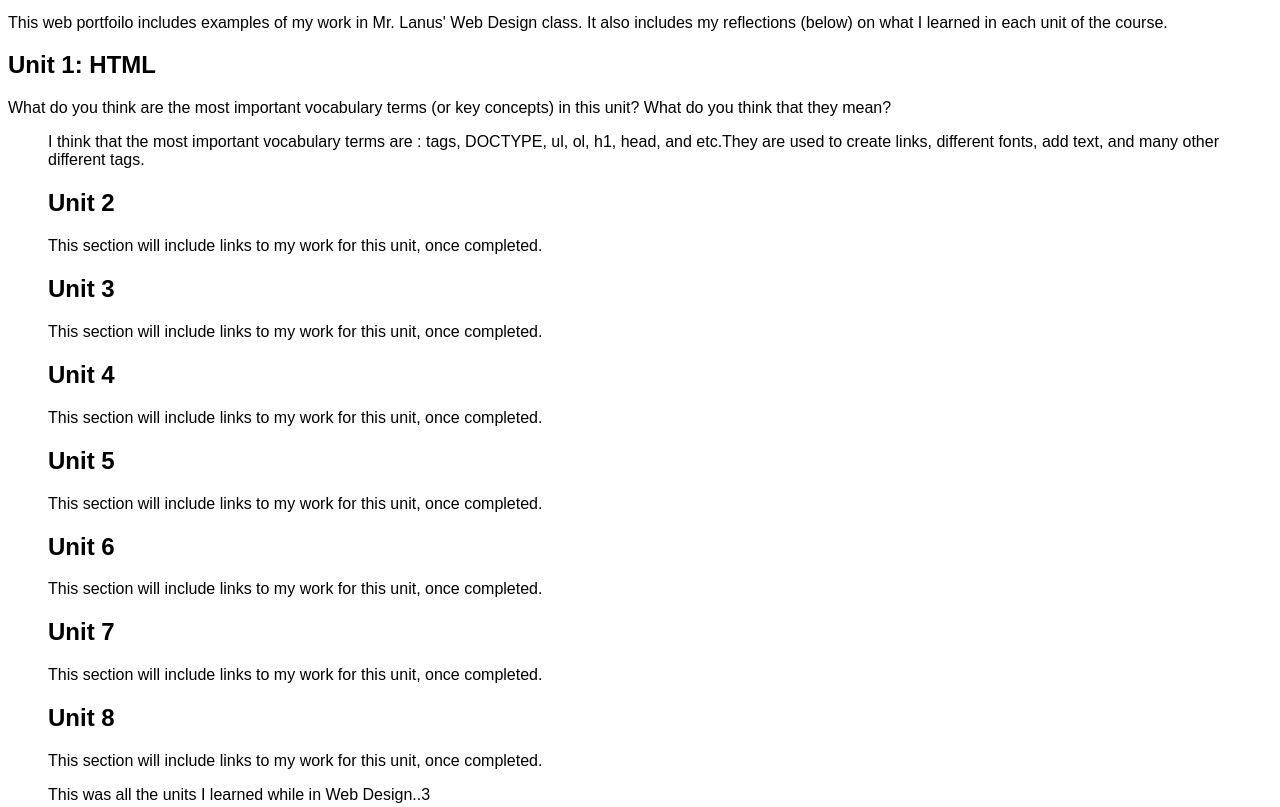
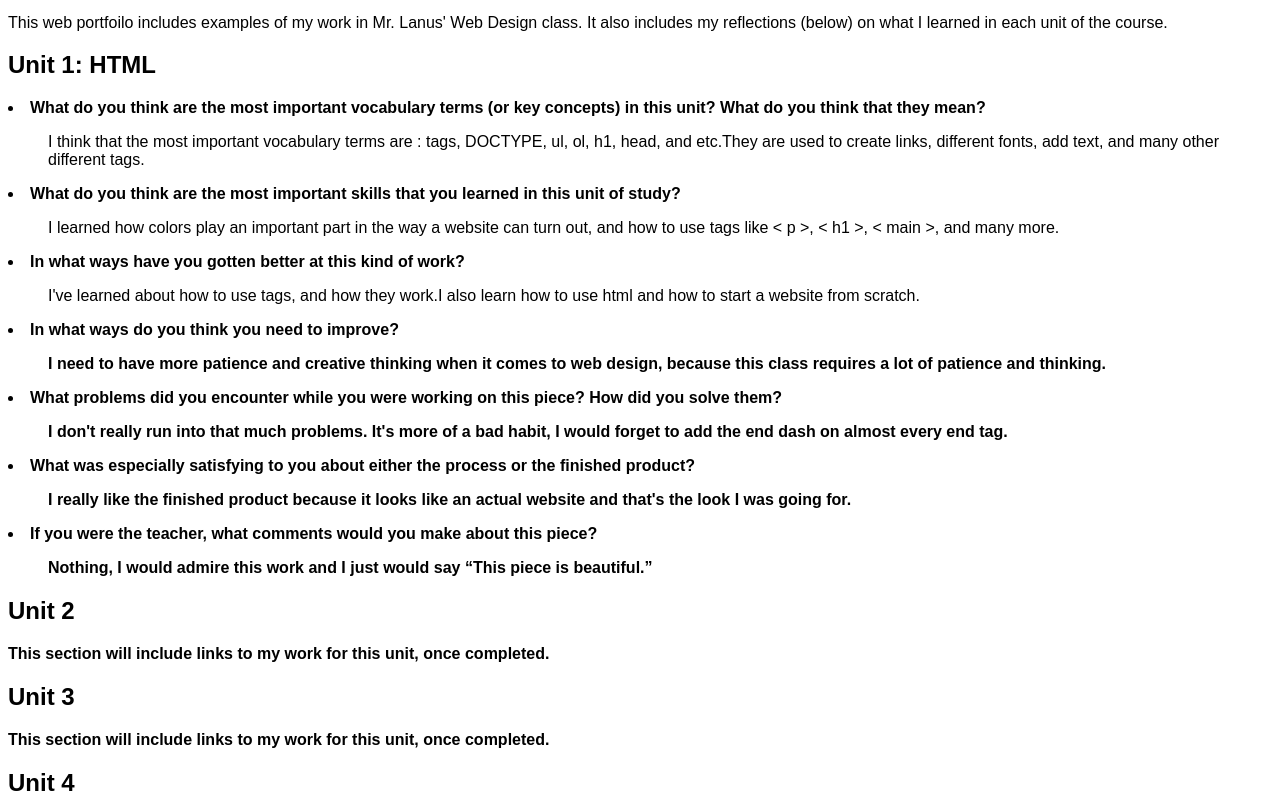
Before and after one commit to Nate829/portfolio_nathandesantiago, a plain HTML site: page index.html in a window 1280 px wide. Shown: the part 512-1319 px from the top of the page. Drawn offline with Linux system fonts and the light colour scheme.

Commit message:
added reflections

```diff
--- a/index.html
+++ b/index.html
@@ -16,6 +16,14 @@
          font-weight: bold;
          color: #0000ff; /* blue */
         text-align: center;
+       }
+
+       h2{
+
+       }
+
+       p{
+
        }
      </style>
   </head>
@@ -63,10 +71,30 @@
          learned in each unit of the course.</p>
 
        <h2> Unit 1: HTML </h2>
-       <p> What do you think are the most important vocabulary terms (or key concepts)
-         in this unit? What do you think that they mean?
+       <p><strong><li> What do you think are the most important vocabulary terms (or key concepts)
+         in this unit? What do you think that they mean?</p></strong></li>
         <ul> I think that the most important vocabulary terms are : tags, DOCTYPE, ul, ol, h1, head, and etc.They are used to create links,
-          different fonts, add text, and many other different tags.
+          different fonts, add text, and many other different tags.</ul>
+       <p><strong><li> What do you think are the most important skills that you learned in this unit of study?</p></strong></li>
+        <ul> I learned how colors play an important part in the way a website can turn out, and how to use tags like
+          < p >, < h1 >, < main >, and many more.</ul>
+       <p><strong><li> In what ways have you gotten better at this kind of work?</p></strong></li>
+        <ul> I've learned about how to use tags, and how they work.I also learn how to use html and
+          how to start a website from scratch.</ul>
+       <p><strong><li> In what ways do you think you need to improve?</p><strong></li>
+        <ul> I need to have more patience and creative thinking when it comes to web design, because this class requires
+          a lot of patience and thinking.</ul>
+       <p><strong><li> What problems did you encounter while you were working on this piece? How did you solve them?</p></strong></li>
+        <ul> I don't really run into that much problems. It's more of a bad habit, I would forget to add the end dash on
+          almost every end tag.</ul>
+       <p><strong><li> What was especially satisfying to you about either the process or the finished product?</p></strong></li>
+        <ul> I really like the finished product because it looks like an actual website and that's the look I was going for.</ul>
+       <p><strong><li> If you were the teacher, what comments would you make about this piece?</p></strong></li>
+        <ul> Nothing, I would admire this work and I just would say “This piece is beautiful.”</ul>
+
+
+
+
 
 
 
```
